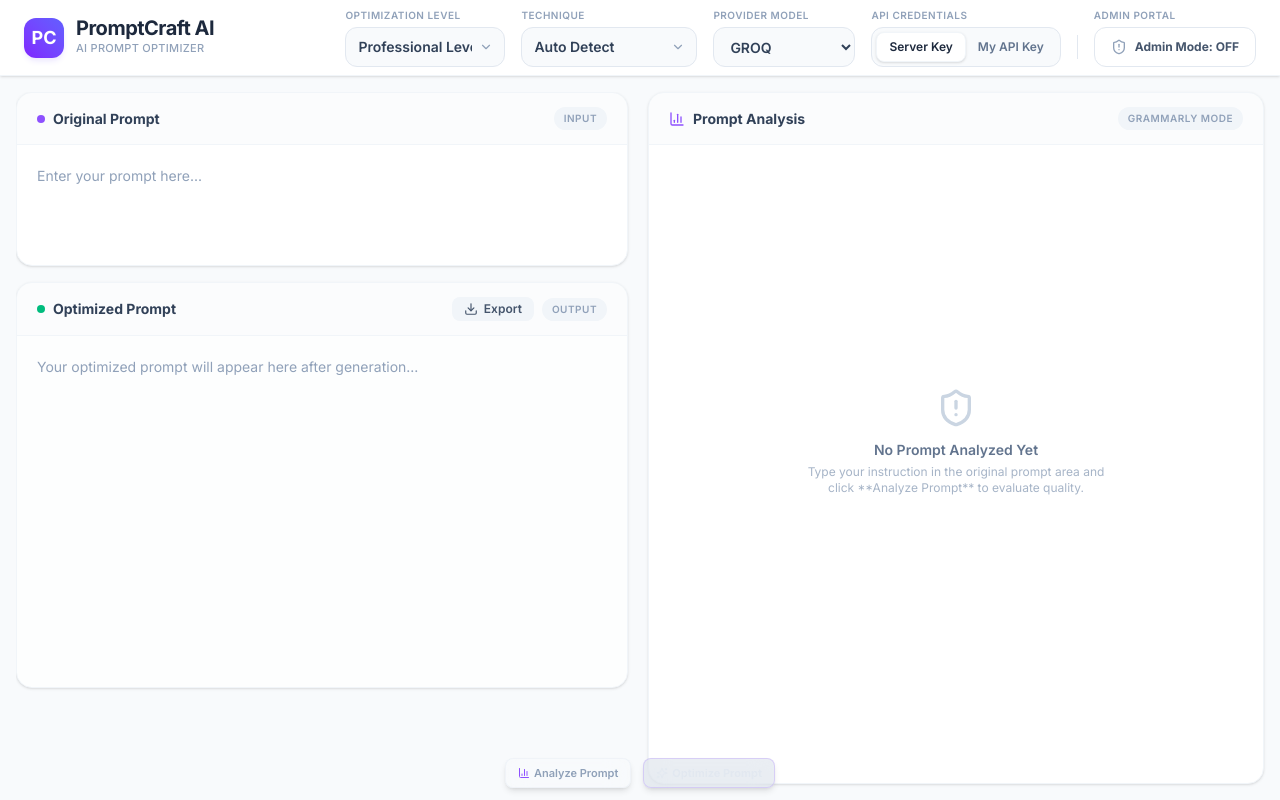
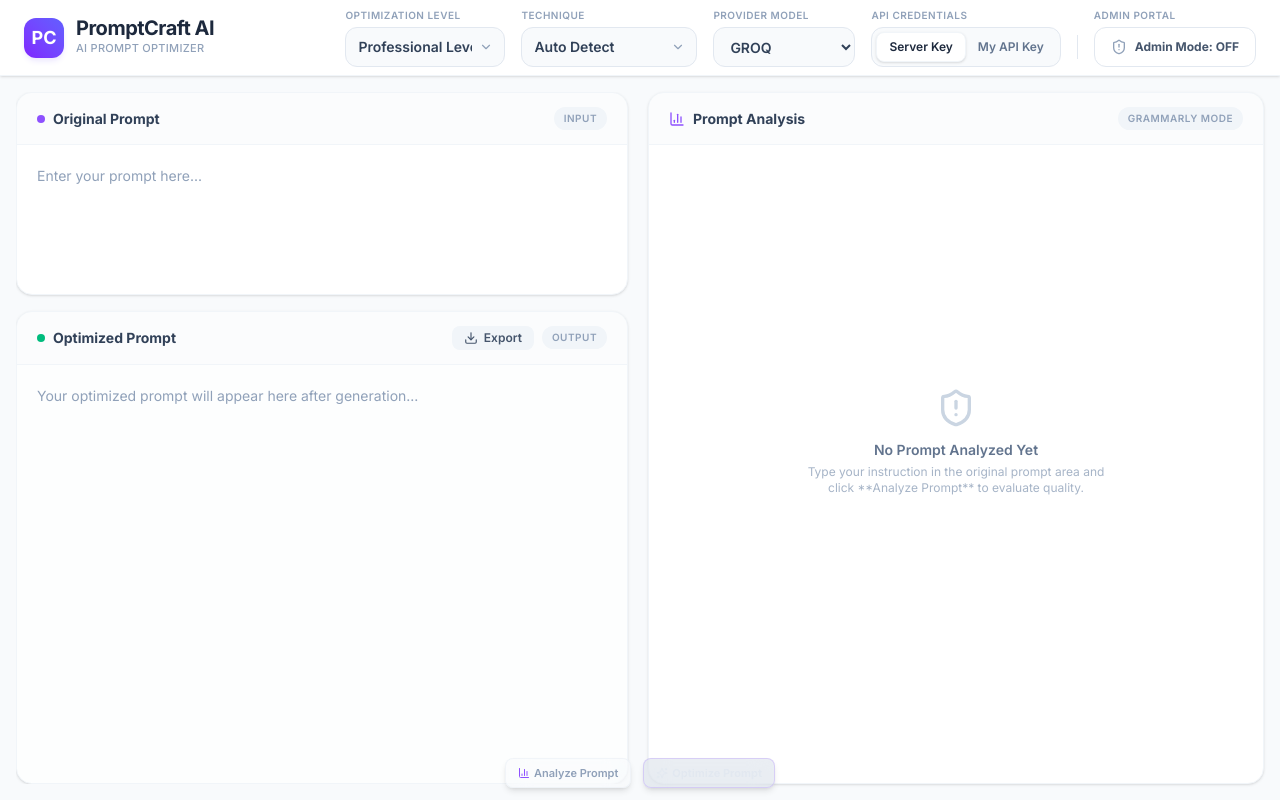
Before and after one commit to dipk6545/AI-Prompt-Generator, a React (Vite) app in the folder frontend/: page / in a window 1280 px wide. Built offline with nearby package versions, Linux system fonts and the light colour scheme.

Commit message:
Fix div layout mismatch in Left Column grid wrapper

```diff
--- a/frontend/src/components/PromptPanels.tsx
+++ b/frontend/src/components/PromptPanels.tsx
@@ -89,11 +89,11 @@
       <div className="flex-1 grid grid-cols-1 lg:grid-cols-2 gap-4 min-h-0">
 
         {/* Left Column - Split: Top Input, Bottom Output, Report, Diff */}
-        <div className="h-full overflow-y-auto pr-1 pb-16">
-          <div
-            className="grid gap-4 min-h-full"
-            style={{ gridTemplateRows: 'minmax(150px, 3fr) minmax(250px, 7fr) auto auto' }}
-          >
+        <div className="h-full overflow-y-auto pr-1">
+          <div className="flex flex-col gap-4 min-h-full">
+
+            {/* Grid wrapper for Input & Output to ensure they take 100% height when no report/diff is present */}
+            <div className="flex-1 grid gap-4 min-h-0" style={{ gridTemplateRows: '3fr 7fr' }}>
 
               {/* Top Panel - Input */}
               <div className="flex flex-col bg-white rounded-2xl border border-slate-100 shadow-sm overflow-hidden group focus-within:ring-2 focus-within:ring-violet-500/10 focus-within:border-violet-500 transition-all">
@@ -165,15 +165,22 @@
                 value={optimizedPrompt}
                 readOnly
                 placeholder="Your optimized prompt will appear here after generation..."
-              className="flex-1 w-full p-5 bg-slate-50/30 text-slate-800 placeholder-slate-400 focus:outline-none resize-none text-sm leading-relaxed font-normal min-h-[150px]"
+                className="flex-1 w-full pt-5 px-5 pb-20 bg-slate-50/30 text-slate-800 placeholder-slate-400 focus:outline-none resize-none text-sm leading-relaxed font-normal"
               />
             </div>
+
+            </div> {/* grid wrapper close */}
 
             {/* Optimization Report & Diff View */}
             <OptimizationReportCard report={optimizationReport} />
             <PromptDiffViewer diffText={promptDiff} />
-          </div>
-        </div>
+
+            {/* Bottom spacer to clear the floating buttons when scrolled */}
+            {(optimizationReport.length > 0 || promptDiff) && (
+              <div className="h-20 shrink-0" />
+            )}
+          </div> {/* inner wrapper close */}
+        </div> {/* outer scroll wrapper close */}
 
         {/* Right Column - Analysis Section */}
         <div className="flex-1 bg-white rounded-2xl border border-slate-100 shadow-sm overflow-hidden flex flex-col h-full min-h-[500px]">
```
Lines whose indentation alone changed are shown as unchanged.
